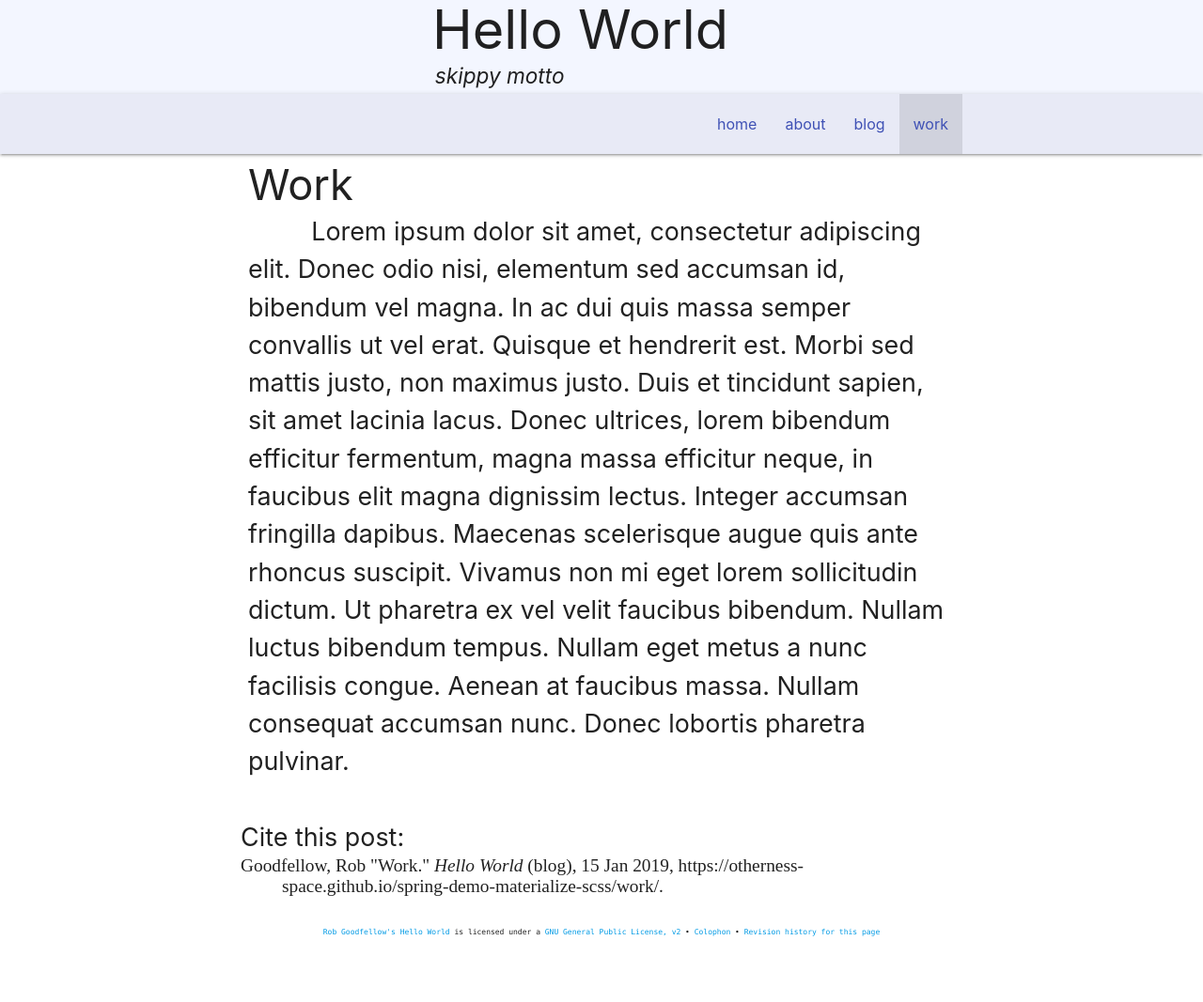
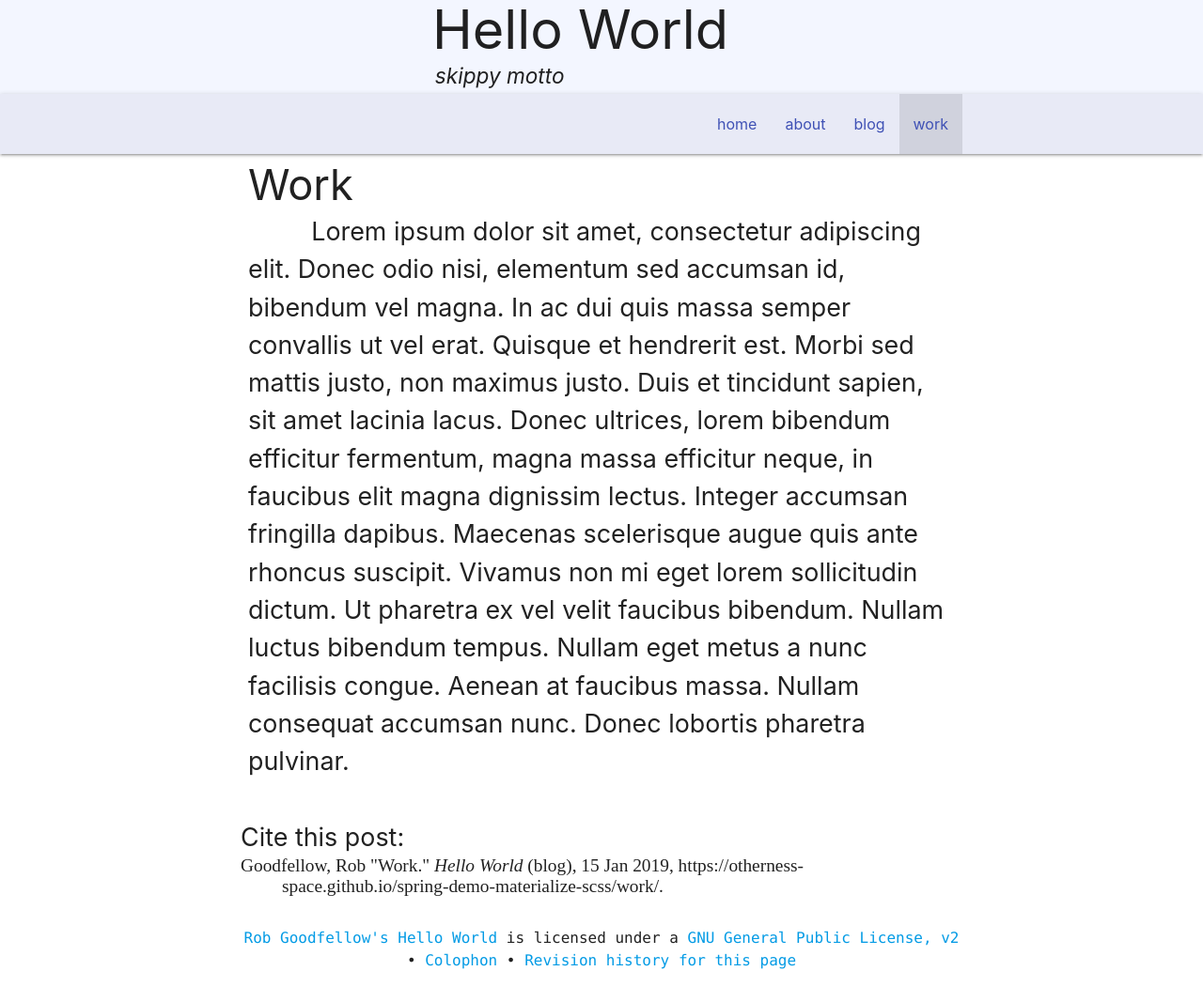
Before and after one commit to otherness-space/spring-demo-materialize-scss, a Jekyll site: the page built from work.html, in a window 1280 px wide. Shown: the whole page at 94% size. Built offline with Jekyll 4.4.1, drawn with Linux system fonts in a browser that asks for light colours; comment, search, counter and statistics services are not loaded; before the commit the page ends 1015 px from its top, so only the background shows below that.

Commit message:
editing footer syle with font shorthand

```diff
--- a/assets/css/add-style.css
+++ b/assets/css/add-style.css
@@ -114,7 +114,7 @@ aside {
 }
 
 footer {
-  font-size: .5em;
+  font: normal normal calc(1*1em)/normal font-family: Menlo, Monaco, "Courier New", monospace;
 }
 
 h1, .h1 {
--- a/scss/_add-style.scss
+++ b/scss/_add-style.scss
@@ -127,7 +127,7 @@ aside {
 }
 
 footer {
-  font-size: .5em;
+  font-size: 1em;
 }
 
 .p-break {
```
